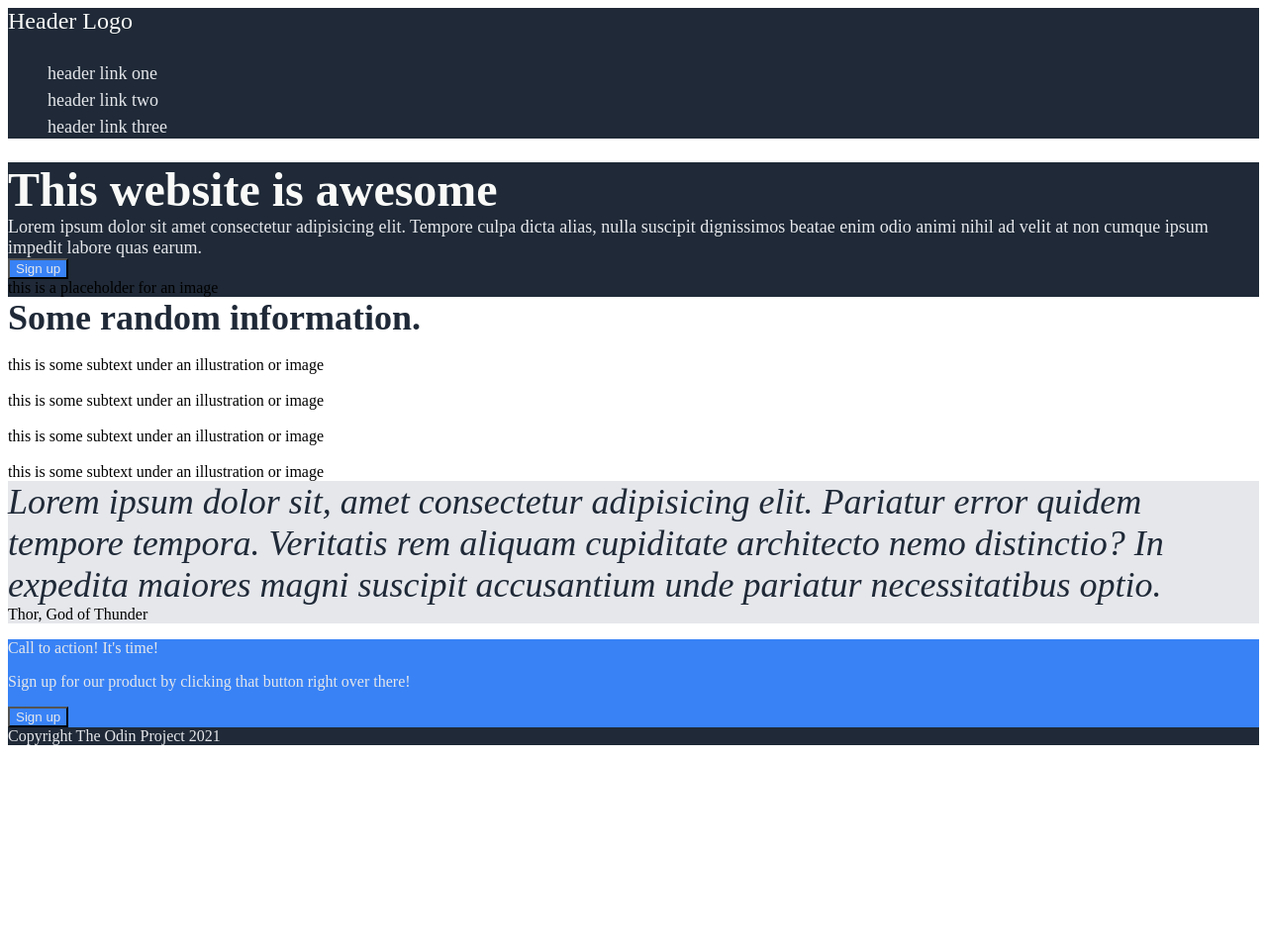
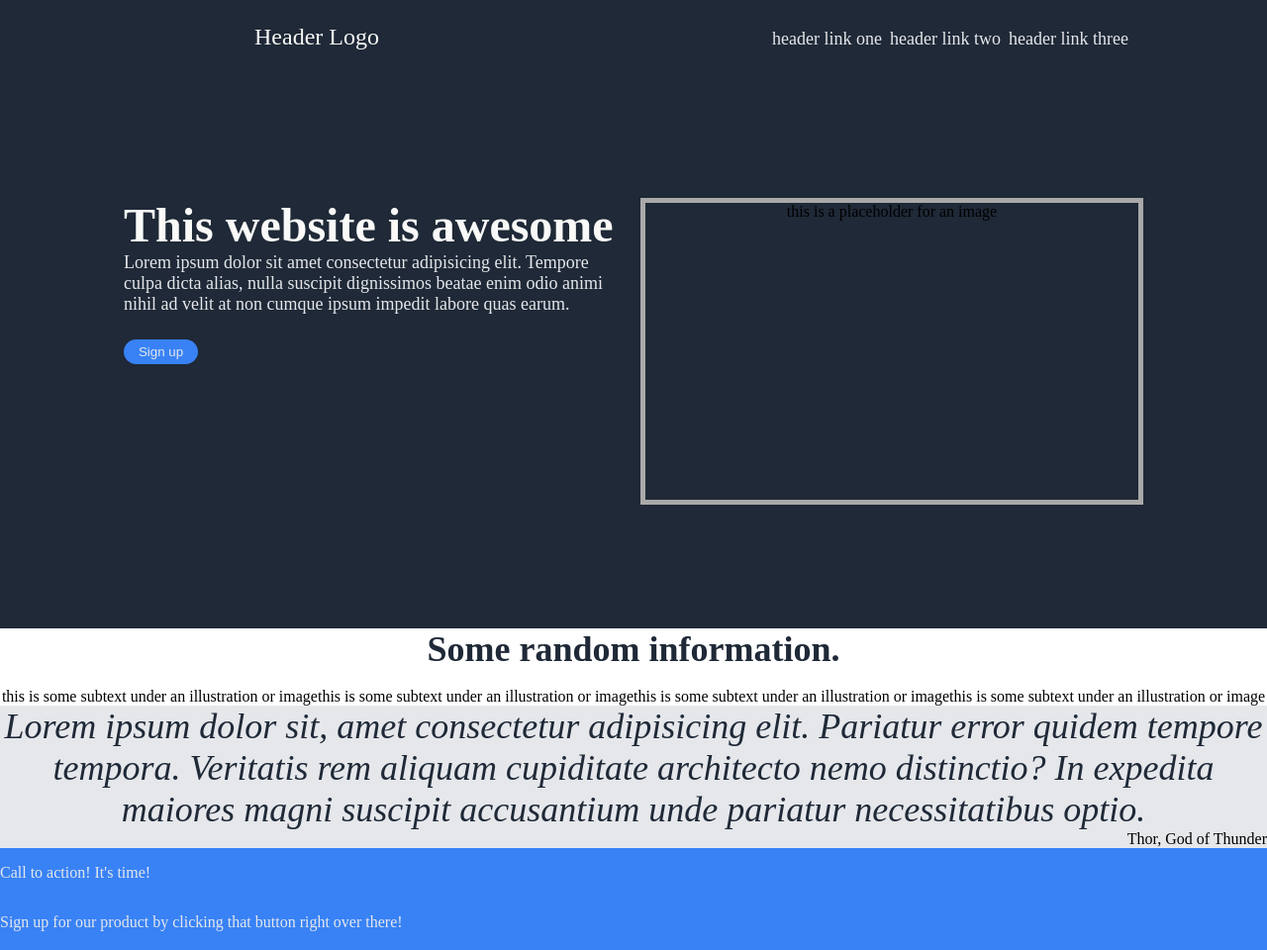
Before and after one commit to rebaderbs/landing-page, a plain HTML site: page index.html in a window 1280 px wide. Shown: the top 960 px of the page at 99% size. Before the commit the page ends 800 px from the top, so only its background shows below. Drawn offline with Linux system fonts and the light colour scheme.

Commit message:
beginning of proper styling in the works

```diff
--- a/index.html
+++ b/index.html
@@ -9,9 +9,11 @@
 </head>
 <body>
     <div class="header">
-        <img class="logo" src="">Header Logo
-        <div class="header-links">
-            <ul>
+        <div class="left">
+            <div class="logo">Header Logo</div>
+        </div>
+        <div class="right">
+            <ul class="header-links">
                 <li><a href="#">header link one</a></li>
                 <li><a href="#">header link two</a></li>
                 <li><a href="#">header link three</a></li>
@@ -20,7 +22,7 @@
     </div>
 
     <div class="hero">
-        <div class="container">
+        <div class="container-hero">
             <div class="main-text">
                 This website is awesome
             </div>
@@ -29,11 +31,13 @@
             </div>
             <button>Sign up</button>
         </div>
+        <div class="image">
         <img src="">this is a placeholder for an image
         </div>
+    </div>
 
-    <div class="container">
     <div class="information">Some random information.</div>
+    <div class="container-info">
         <div class="images" alt="">
             <img src="">
             <div class="text">this is some subtext under an illustration or image</div>
@@ -62,7 +66,7 @@
     </div>
 
     <div class="call-to-action">
-        <div class="container">
+        <div class="container-cta">
             <p>Call to action! It's time!</p>
             <p>Sign up for our product by clicking that button right over there!</p>
         </div>
--- a/styles.css
+++ b/styles.css
@@ -1,15 +1,36 @@
+/* body{
+    display: flex;
+    justify-content: center;
+    align-items: center;
+    flex-direction: column;
+} */
+
+body{
+    margin: 0;
+}
+
 .hero, .footer, .header  {
     background-color: #1F2937;
 }
 
+.left, .right {
+    display: flex;
+    /* align-items: flex-start; */
+    justify-content: center;
+    width: 50vw;
+    padding: 16px;
+}
+
 .footer {
     color: #E5E7EB;
+    text-align: center;
 }
 
 .main-text  {
     font-size: 48px;
     font-weight: 800;
     color: #F9FAF8;
+
 }
 
 .secondary-text, a {
@@ -17,8 +38,13 @@
     color: #E5E7EB;
 }
 
-li {
+ul {
     list-style: none;
+    display: flex;
+    justify-content: center;
+    margin: 0;
+    padding: 8px;
+    gap: 8px;
 }
 
 a {
@@ -28,6 +54,35 @@ a {
 .header {
     font-size: 24px;
     color: #F9FAF8;
+    display:flex;
+    justify-content: space-between;
+    align-items: center;
+}
+
+.hero{
+    display:flex;
+    justify-content: left;
+    align-items: left;
+    text-align: left;
+    flex: 1;
+    margin: 0;
+    padding: 125px;
+    gap: 24px;
+}
+
+.container-hero, .container-cta  {
+    display:flex;
+    flex-direction: column;
+    justify-content: left;
+    align-items: left;
+    width: 50vw;
+}
+
+.image {
+    border: solid 5px darkgray;
+    height: 300px;
+    width: 50vw;
+    text-align: center;
 }
 
 button, .call-to-action {
@@ -35,10 +90,32 @@ button, .call-to-action {
     color: #E5E7EB;
 }
 
+button{
+    height: 25px;
+    width: 75px;
+    border: none;
+    border-radius: 25px;
+    margin-top: 25px;
+}
+
+/* .call-to-action {
+    display:flex;
+    flex-direction: column;
+    align-items: center;
+} */
+
+.container-info {
+    display:flex;
+    justify-content: center;
+    align-items: center;
+}
+
 .information    {
     font-size: 36px;
     font-weight: 800;
-    color: #1F2937
+    color: #1F2937;
+    text-align: center;
+
 }
 
 .quote {
@@ -50,4 +127,9 @@ button, .call-to-action {
     font-weight: lighter;
     font-style: italic;
     color: #1F2937;
+    text-align: center;
 }
+
+.quote-author   {
+    text-align: right;
+}
```
Lines whose indentation alone changed are shown as unchanged.
